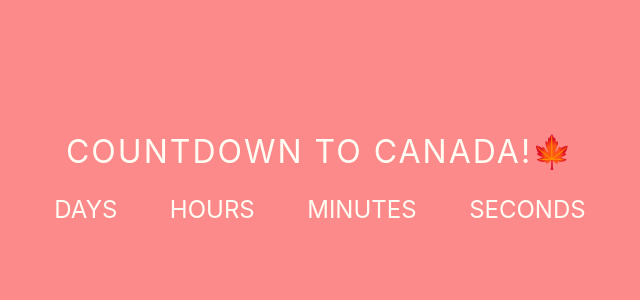
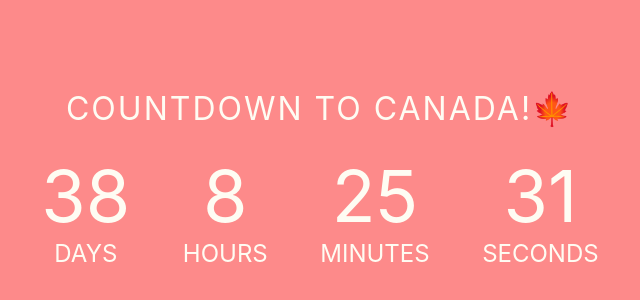
Before and after one commit to CharlBrill89/Countdown_to_Canada, a plain HTML site: page index.html in a window 1280 px wide. Shown: the part 210-510 px from the top of the page, without its empty margins (320-960 px from the left). Drawn offline with Linux system fonts and the light colour scheme.

Commit message:
try again

```diff
--- a/index.html
+++ b/index.html
@@ -24,7 +24,7 @@
   </div>
 </div>
 
-<script>src="assets/main.js"</script>
+<script src="assets/main.js"></script>
 
 
 </body>
```
